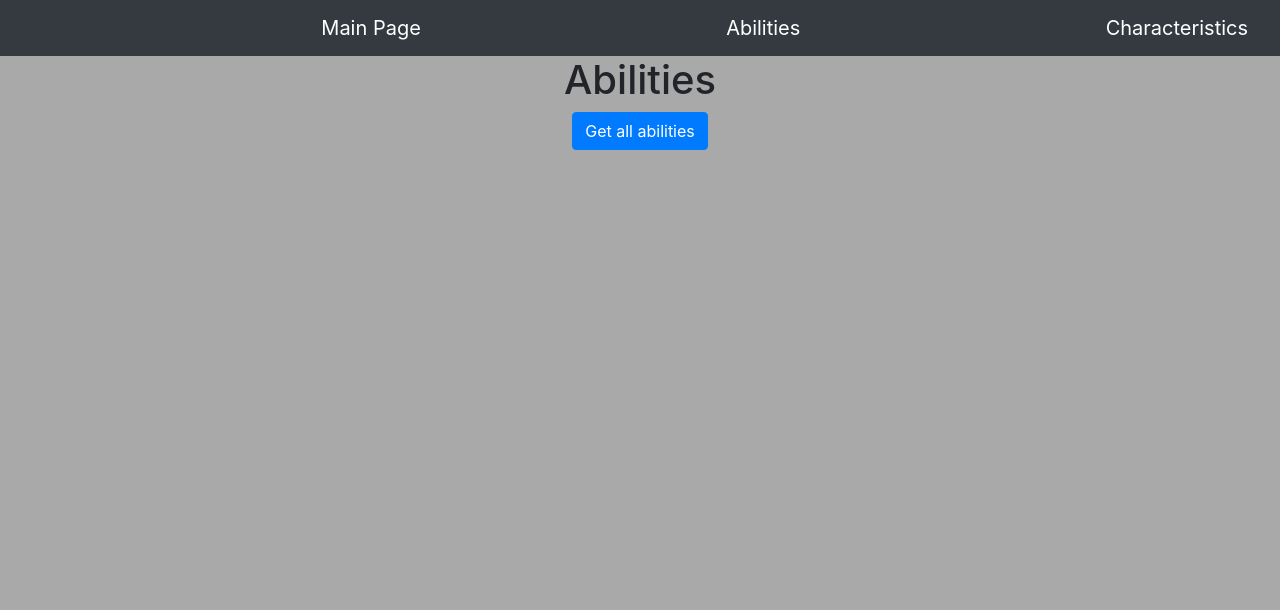
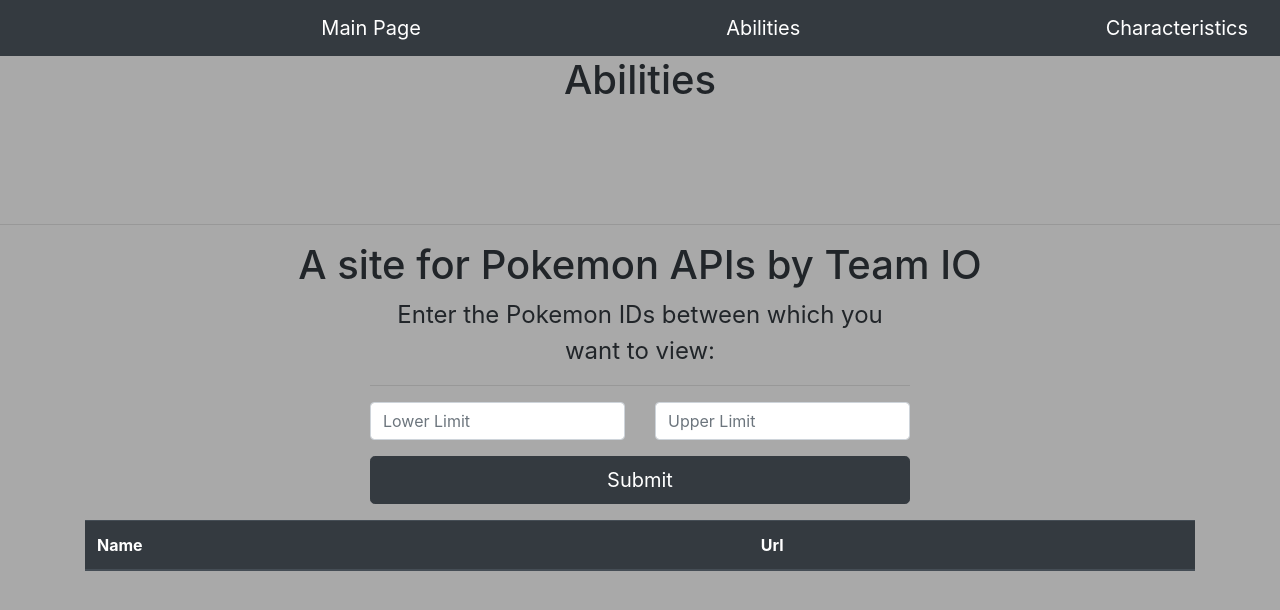
Before and after one commit to QAIOCOM/PokeAPI, a plain HTML site: page abilitiesPage.html in a window 1280 px wide. Shown: the top 610 px of the page. Drawn offline with nearby package versions, Linux system fonts and the light colour scheme.

Commit message:
changed work

```diff
--- a/abilities.js
+++ b/abilities.js
@@ -1,6 +1,18 @@
+let userUpperLimit;
+let userLowerLimit;
 
-function getAbilities() {
-    fetch('https://pokeapi.co/api/v2/ability/')
+
+
+function sendValues(){
+    userLowerLimit = document.getElementById("userLowerLimit").value;
+    userUpperLimit = document.getElementById("userUpperLimit").value;
+    limit(userLowerLimit, userUpperLimit);
+    console.log("yo we getting intothis funtcion?");
+}
+
+function limit(userLowerLimit, userUpperLimit) {
+    document.getElementById("tbody").innerHTML="";
+    fetch('https://pokeapi.co/api/v2/ability/?offset=' + userLowerLimit + '&limit=' + (userUpperLimit-userLowerLimit))
     .then(
     function(response) {
     if (response.status !== 200) {
@@ -8,26 +20,31 @@
     response.status);
     return;
     }
-
-        // Examine the text in the response
     response.json().then(function(data) {
         console.log(data);
-        for (let i = 0; i < 200; i++) {
-            console.log(
-            (document.querySelector("#resp").innerHTML = data.results[i].name)
-            );
+        for (let i = 0; i < 293; i++) {
+        console.log(data.results[i].name);
+        console.log(data.results[i].url);
 
-            let para = document.createElement("P"); // Create a <p> element
+        let para = document.createElement("P");
+        let tbody = document.getElementById("tbody") // Create a <p> element
         para;
-            para.className = "alert alert-danger col-md-8";
-            para.innerText = `Ability Name: ${(document.querySelector("#resp").innerHTML = data.results[i].name)}`;
+        tbody;
+        console.log(tbody);
+        let string = '<tr><td>'+data.results[i].name+'</td><td>'+data.results[i].url+'</tr>';
 
-            let myDiv = document.getElementById("todos");
-            myDiv.appendChild(para);
+        document.getElementById("tbody").innerHTML+=string;
+        // para.className = "alert alert-success col-md-8";
+        // para.innerText = `The name is : ${(data.results[i].name)} \n
+        // The url is : ${data.results[i].url}`; // Insert text
+
+
         }
         });
-    }
-    )
+        })
+
+
+
     .catch(function(err) {
     console.log('Fetch Error :-S', err);
     });
--- a/abilitiesPage.html
+++ b/abilitiesPage.html
@@ -23,18 +23,61 @@
                 <center><h1>Abilities</h1></center>
               </div>
             </div>
-
-            <center>
-              <button class="btn btn-primary" onclick="getAbilities()">Get all abilities</button>
               <br>
               <br>
-              <div id="todos"></div>
-            </center>
+              <br>
+              <br>
+              <hr>
+              <center><h1>A site for Pokemon APIs by Team IO</h1></center>
+
+              <div class="container text-center ">
 
 
-            <script src="abilities.js"></script>
-            <script src="https://code.jquery.com/jquery-3.5.1.slim.min.js" integrity="sha384-DfXdz2htPH0lsSSs5nCTpuj/zy4C+OGpamoFVy38MVBnE+IbbVYUew+OrCXaRkfj" crossorigin="anonymous"></script>
-            <script src="https://cdn.jsdelivr.net/npm/popper.js@1.16.0/dist/umd/popper.min.js" integrity="sha384-Q6E9RHvbIyZFJoft+2mJbHaEWldlvI9IOYy5n3zV9zzTtmI3UksdQRVvoxMfooAo" crossorigin="anonymous"></script>
-            <script src="https://stackpath.bootstrapcdn.com/bootstrap/4.5.0/js/bootstrap.min.js" integrity="sha384-OgVRvuATP1z7JjHLkuOU7Xw704+h835Lr+6QL9UvYjZE3Ipu6Tp75j7Bh/kR0JKI" crossorigin="anonymous"></script>
-    </body>
-</html>
+                  <div class="row justify-content-center" >
+
+                      <div class="col-xs-12 col-sm-8 col-md-6 col-sm-offset-2 col-md-offset-3">
+                  <legend>Enter the Pokemon IDs between which you want to view:</legend>
+                  <hr>
+                  <div class="row">
+                      <div class="col-xs-12 col-sm-6 col-md-6">
+                          <div class="form-group">
+                              <input type="number" id="userLowerLimit" class="form-control input-lg" placeholder="Lower Limit" tabindex="1" required>
+                          </div>
+                      </div>
+                      <div class="col-xs-12 col-sm-6 col-md-6">
+                          <div class="form-group">
+                              <input type="number" id="userUpperLimit" class="form-control input-lg" placeholder="Upper Limit" tabindex="2" required>
+                          </div>
+                      </div>
+                  </div>
+
+                  <div class="row">
+                      <div class="form-group col-md-12">
+                          <button onclick="sendValues()" class="btn btn-dark btn-block btn-lg">Submit</button>
+                      </div>
+                      </div>
+                      </div>
+                      </div>
+
+                  </div>
+
+          <div class="container">
+          <table id= "table1">
+              <table class="table table-striped table-dark">
+                  <thead>
+                      <th scope="col">Name</th>
+                      <th scope="col">Url</th>
+                  </thead>
+                  <tbody id="tbody">
+
+                  </tbody>
+
+
+          </table>
+          </div>
+              <script src = "Abilities.js"></script>
+
+              <script src="https://code.jquery.com/jquery-3.3.1.slim.min.js" integrity="sha384-q8i/X+965DzO0rT7abK41JStQIAqVgRVzpbzo5smXKp4YfRvH+8abtTE1Pi6jizo" crossorigin="anonymous"></script>
+          <script src="https://cdnjs.cloudflare.com/ajax/libs/popper.js/1.14.7/umd/popper.min.js" integrity="sha384-UO2eT0CpHqdSJQ6hJty5KVphtPhzWj9WO1clHTMGa3JDZwrnQq4sF86dIHNDz0W1" crossorigin="anonymous"></script>
+          <script src="https://stackpath.bootstrapcdn.com/bootstrap/4.3.1/js/bootstrap.min.js" integrity="sha384-JjSmVgyd0p3pXB1rRibZUAYoIIy6OrQ6VrjIEaFf/nJGzIxFDsf4x0xIM+B07jRM" crossorigin="anonymous"></script>
+          </body>
```
Lines whose indentation alone changed are shown as unchanged.
